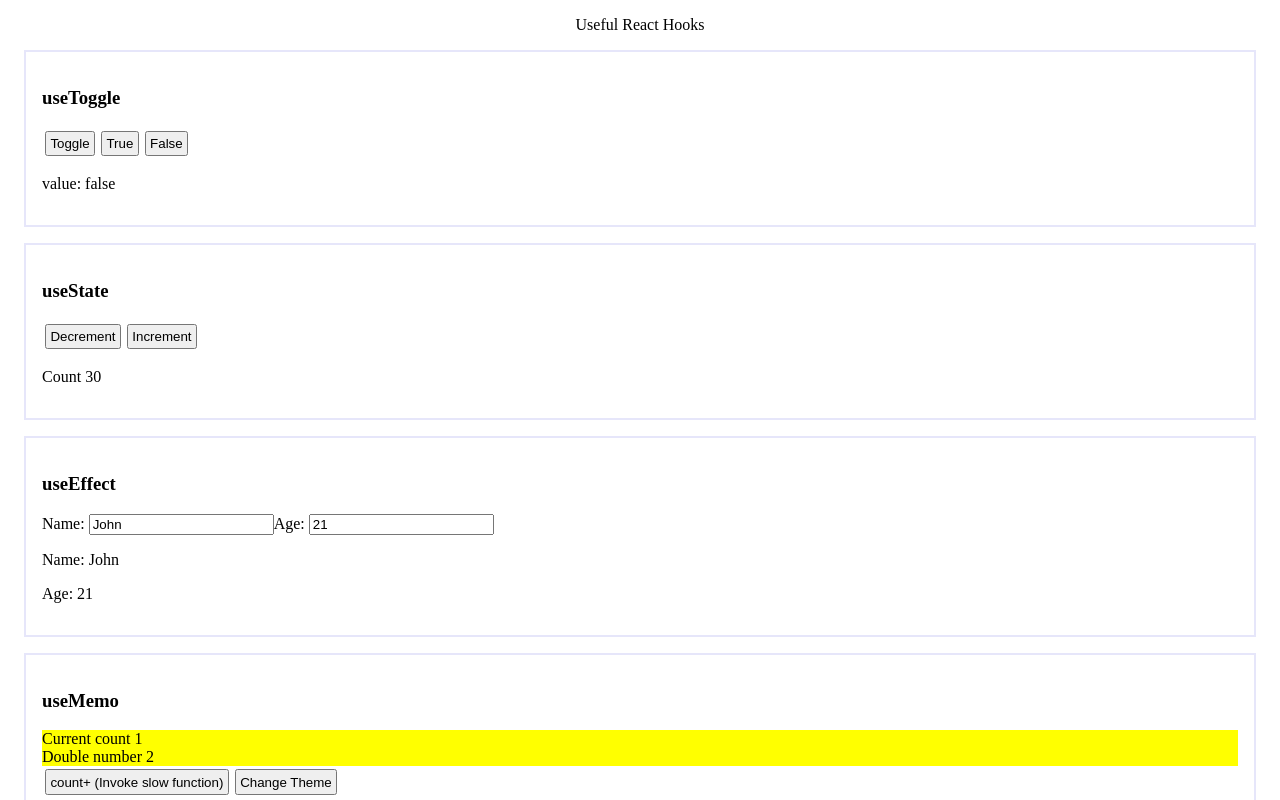
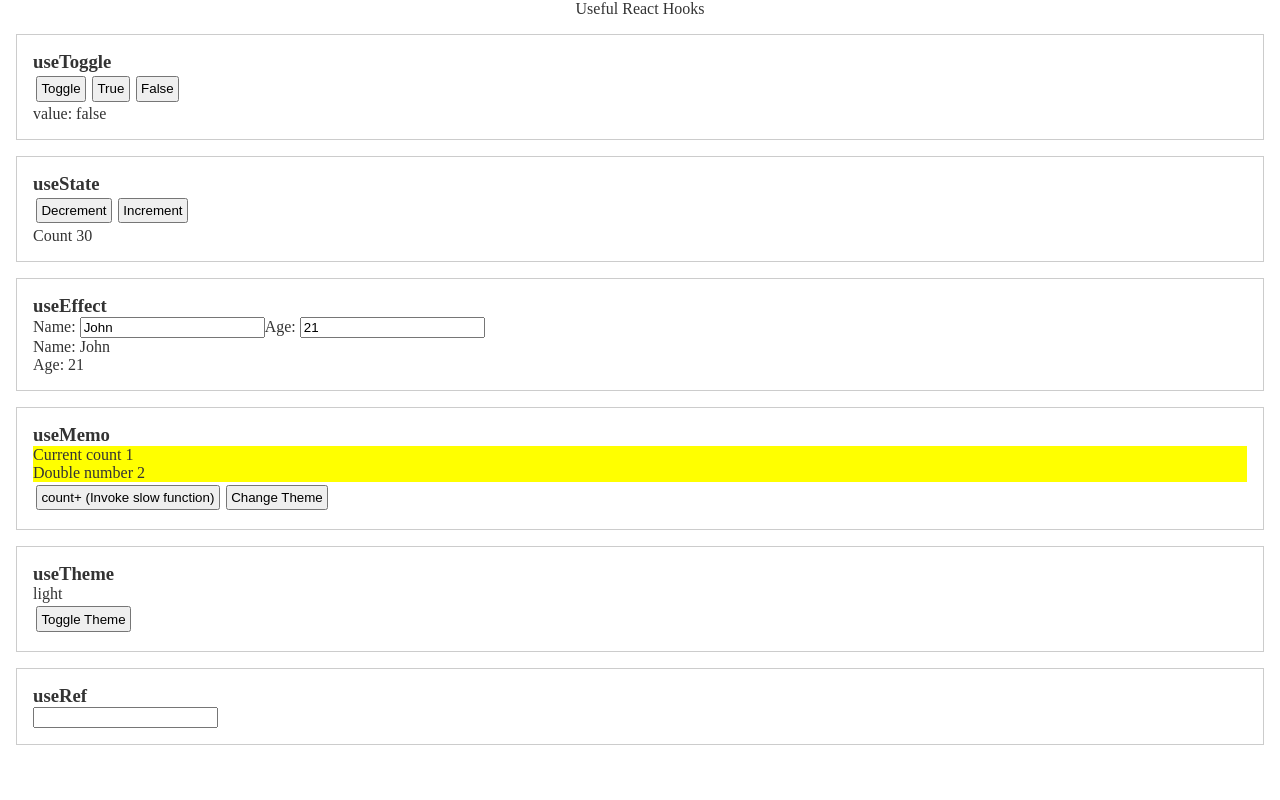
Before and after one commit to sanketwakhare/custom-hooks, a React (Create React App) app: page / in a window 1280 px wide. Shown: the top 800 px of the page. Built offline with nearby package versions, Linux system fonts and the light colour scheme.

Commit message:
refactor styles

```diff
--- a/src/App.css
+++ b/src/App.css
@@ -1,3 +1,7 @@
+* {
+  margin: 0;
+}
+
 button {
   margin: 0.2rem;
   padding: 0.2rem;
@@ -8,7 +12,7 @@ button:hover {
 }
 
 .box--component {
-  border: 0.15rem solid lavender;
+  border: 1px solid #ccc;
   margin: 1rem;
   padding: 1rem;
 }
--- a/src/hooks/useTheme/ThemeContext.js
+++ b/src/hooks/useTheme/ThemeContext.js
@@ -2,11 +2,11 @@ import React, { useState } from "react";
 
 const lightThemeStyles = {
   backgroundColor: "white",
-  color: "black",
+  color: "#333",
 };
 
 const darkThemeStyles = {
-  backgroundColor: "gray",
+  backgroundColor: "#333",
   color: "white",
 };
 
```
